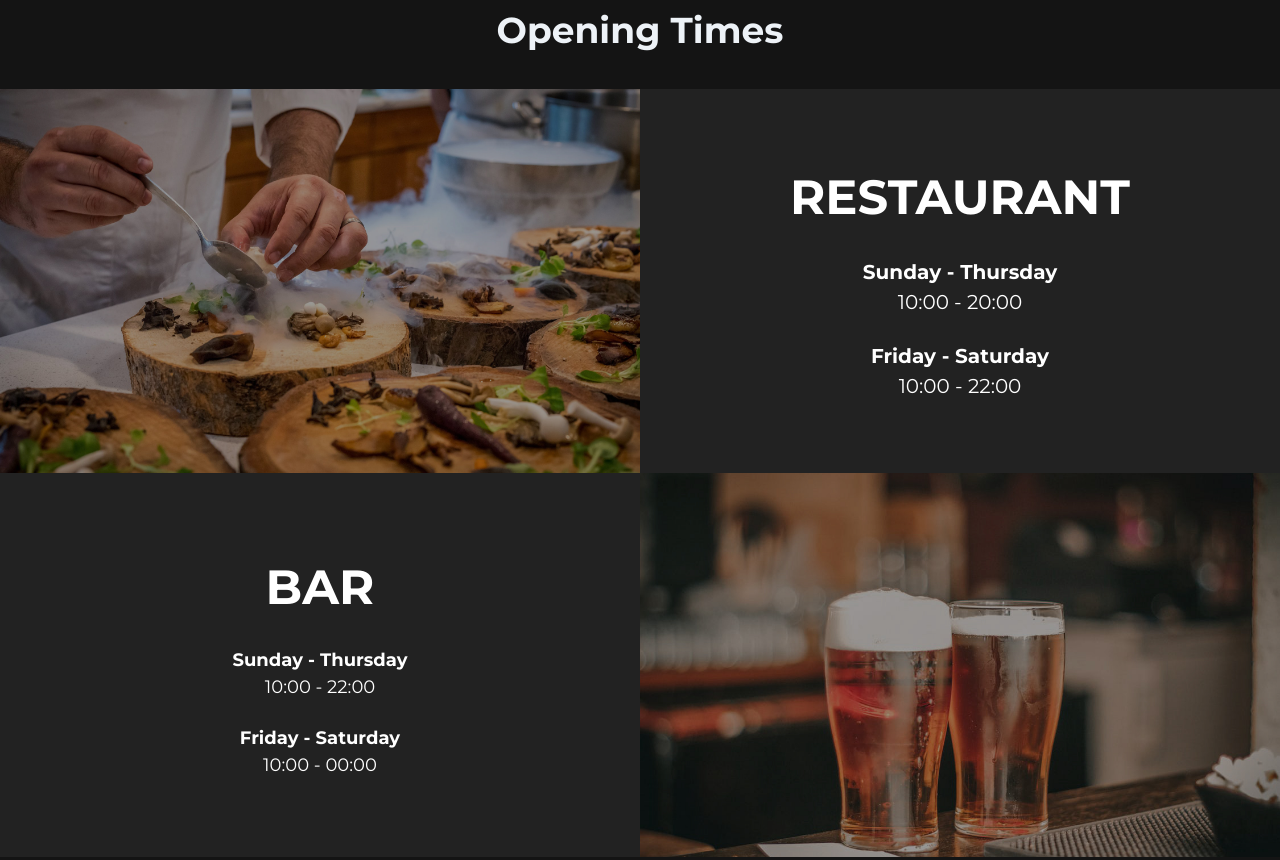
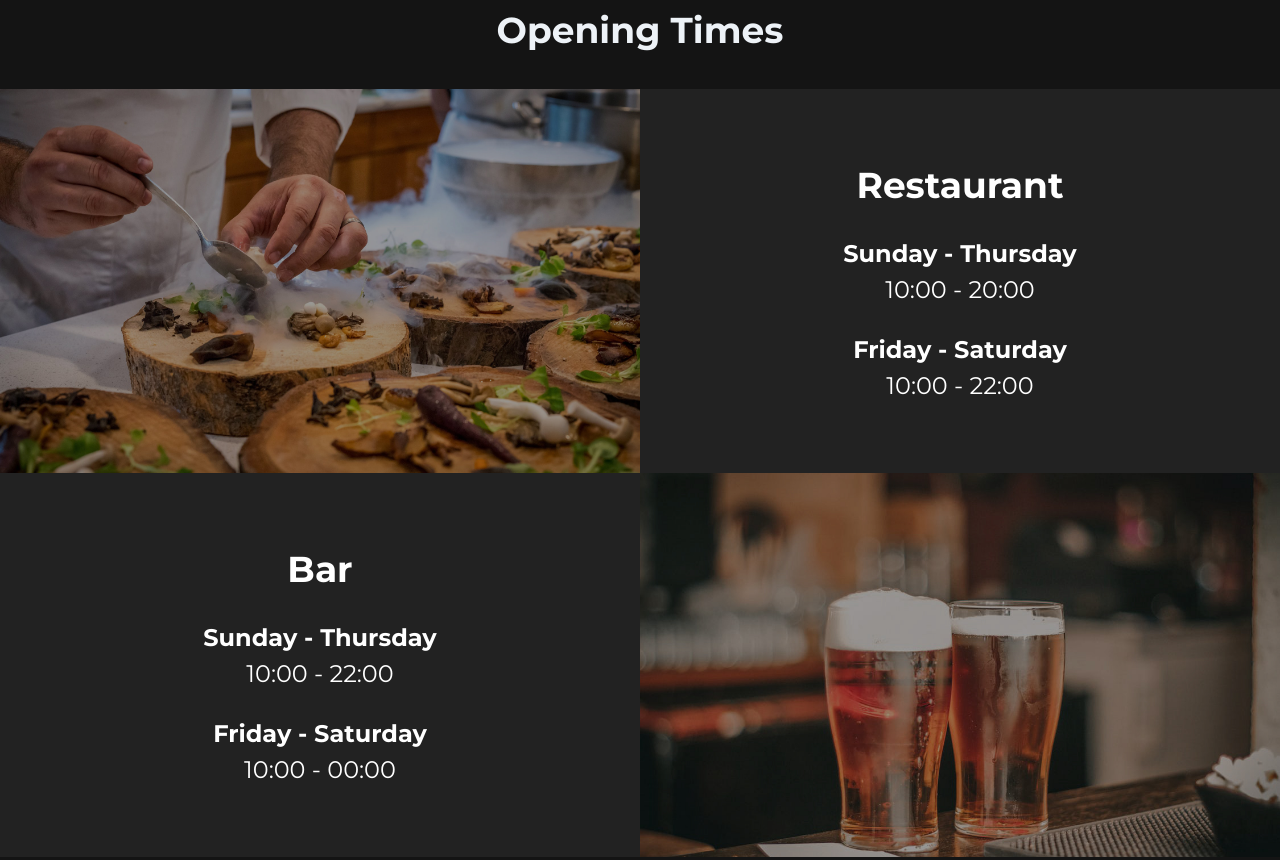
Before and after one commit to JsnSwny/restaurant-mock, a website: page index.html in a window 1280 px wide. Shown: the part 1629-2489 px from the top of the page. Drawn offline with Linux system fonts and the light colour scheme.

Commit message:
Changes to text sizes

```diff
--- a/index.html
+++ b/index.html
@@ -48,19 +48,19 @@
             </div>
 
             <div style="background-color: rgb(34, 34, 34);" class="relative w-screen md:w-1/2 flex flex-col items-center justify-center py-8 md:py-3">
-                <h1 class="font-bold text-2xl md:text-3xl xl:text-5xl">RESTAURANT</h1>
+                <h1 class="font-bold text-xl md:text-2xl xl:text-4xl">Restaurant</h1>
                 <br>
-                <p class="text-sm md:text-lg xl:text-xl"><strong>Sunday - Thursday</strong><br>10:00 - 20:00</p>
+                <p class="text-sm md:text-xl xl:text-2xl"><strong>Sunday - Thursday</strong><br>10:00 - 20:00</p>
                 <br>
-                <p class="text-sm md:text-lg xl:text-xl"><strong>Friday - Saturday</strong><br>10:00 - 22:00</p>
+                <p class="text-sm md:text-xl xl:text-2xl"><strong>Friday - Saturday</strong><br>10:00 - 22:00</p>
             </div>
 
             <div style="background-color: rgb(34, 34, 34);" class="relative w-screen md:w-1/2 order-4 md:order-3 flex flex-col items-center justify-center py-8 md:py-3">
-                <h1 class="font-bold text-2xl md:text-3xl lg:text-5xl">BAR</h1>
+                <h1 class="font-bold text-xl md:text-2xl xl:text-4xl">Bar</h1>
                 <br>
-                <p class="text-sm md:text-lg"><strong>Sunday - Thursday</strong><br>10:00 - 22:00</p>
+                <p class="text-sm md:text-xl xl:text-2xl"><strong>Sunday - Thursday</strong><br>10:00 - 22:00</p>
                 <br>
-                <p class="text-sm md:text-lg"><strong>Friday - Saturday</strong><br>10:00 - 00:00</p>
+                <p class="text-sm md:text-xl xl:text-2xl"><strong>Friday - Saturday</strong><br>10:00 - 00:00</p>
             </div>
 
             <div class="relative w-screen md:w-1/2 image-container order-3">
@@ -78,7 +78,7 @@
             <div class="w-11/12 sm:1/2 lg:w-7/12 mx-auto md:flex md:flex-col">
                 <div class="menu-item relative flex flex-col md:flex-row text-center self-start ">
                     <div style="height: 50%; align-self: center;" class="menu-text absolute w-full md:w-3/5 z-20 flex flex-col items-center justify-center md:rounded right-0 bottom-0 md:bottom-auto">
-                        <h1 class="font-bold text-3xl">• BREAKFAST •</h1>
+                        <h1 class="font-bold text-4xl">• Breakfast •</h1>
                         <h1 class="text-2xl font-bold">-</h1>
                         <h1>Breakfast Served Everyday from 10am - 12pm</h1>
                         <button class="border-2 border-black border-solid p-4 mt-4 hover:bg-black hover:text-white">View Menu</button>
@@ -87,7 +87,7 @@
                 </div>
                 <div class="menu-item relative flex flex-col md:flex-row text-center self-end mt-5">
                     <div style="height: 50%; align-self: center;" class="menu-text absolute w-full md:w-3/5 z-20 flex flex-col items-center justify-center md:rounded left-0 bottom-0 md:bottom-auto">
-                        <h1 class="font-bold text-3xl">• LUNCH •</h1>
+                        <h1 class="font-bold text-4xl">• Lunch •</h1>
                         <h1 class="text-2xl font-bold">-</h1>
                         <h1>Lunch Served Everyday from 1pm - 4pm</h1>
                         <button class="border-2 border-black border-solid p-4 mt-4 hover:bg-black hover:text-white">View Menu</button>
@@ -96,7 +96,7 @@
                 </div>
                 <div class="menu-item relative flex flex-col md:flex-row text-center self-start mt-5">
                     <div style="height: 50%; align-self: center;" class="menu-text absolute w-full md:w-3/5 z-20 flex flex-col items-center justify-center md:rounded right-0 bottom-0 md:bottom-auto">
-                        <h1 class="font-bold text-3xl">• DINNER •</h1>
+                        <h1 class="font-bold text-4xl">• Dinner •</h1>
                         <h1 class="text-2xl font-bold">-</h1>
                         <h1>Dinner Served Everyday from 5pm - 9pm</h1>
                         <button class="border-2 border-black border-solid p-4 mt-4 hover:bg-black hover:text-white">View Menu</button>
```
